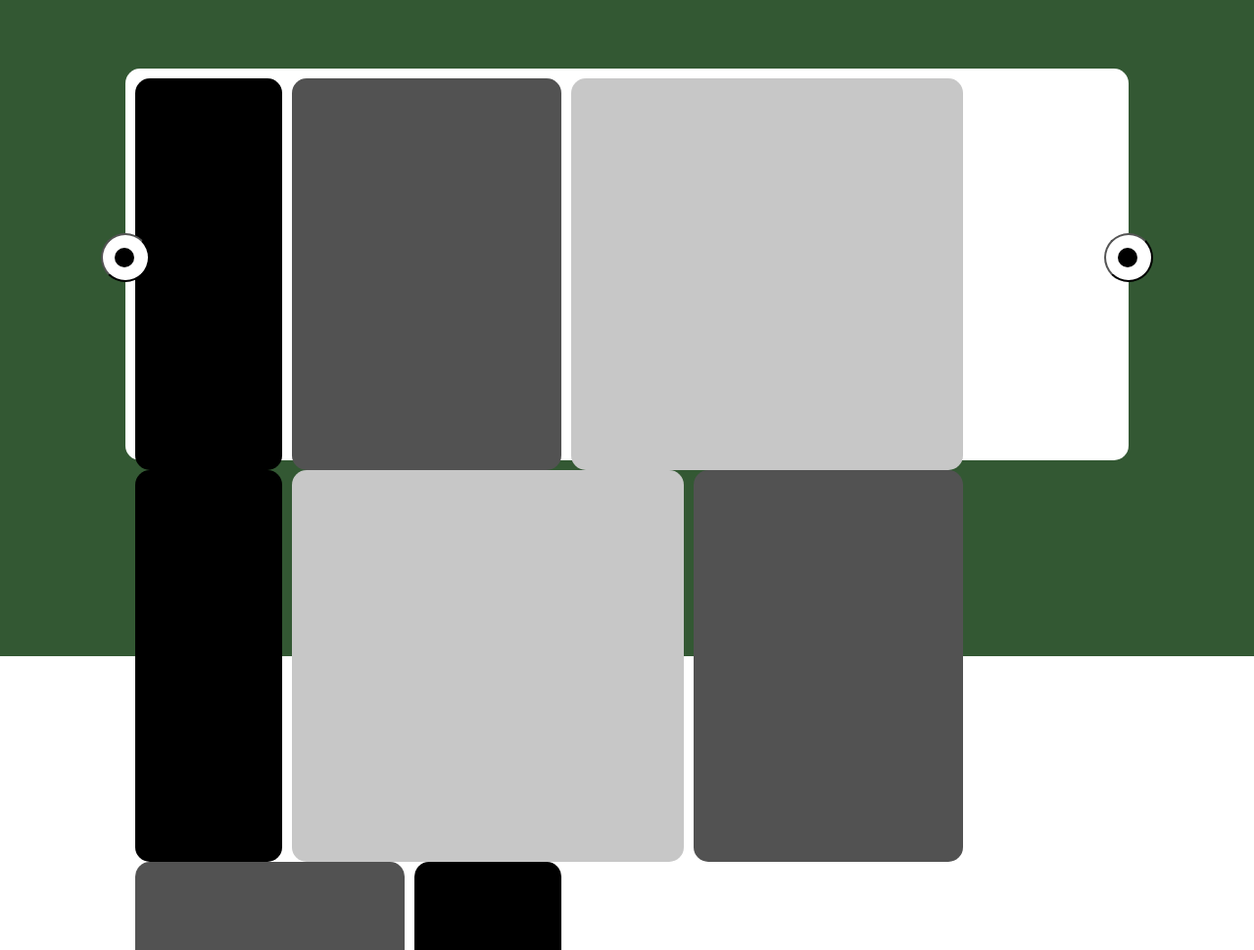
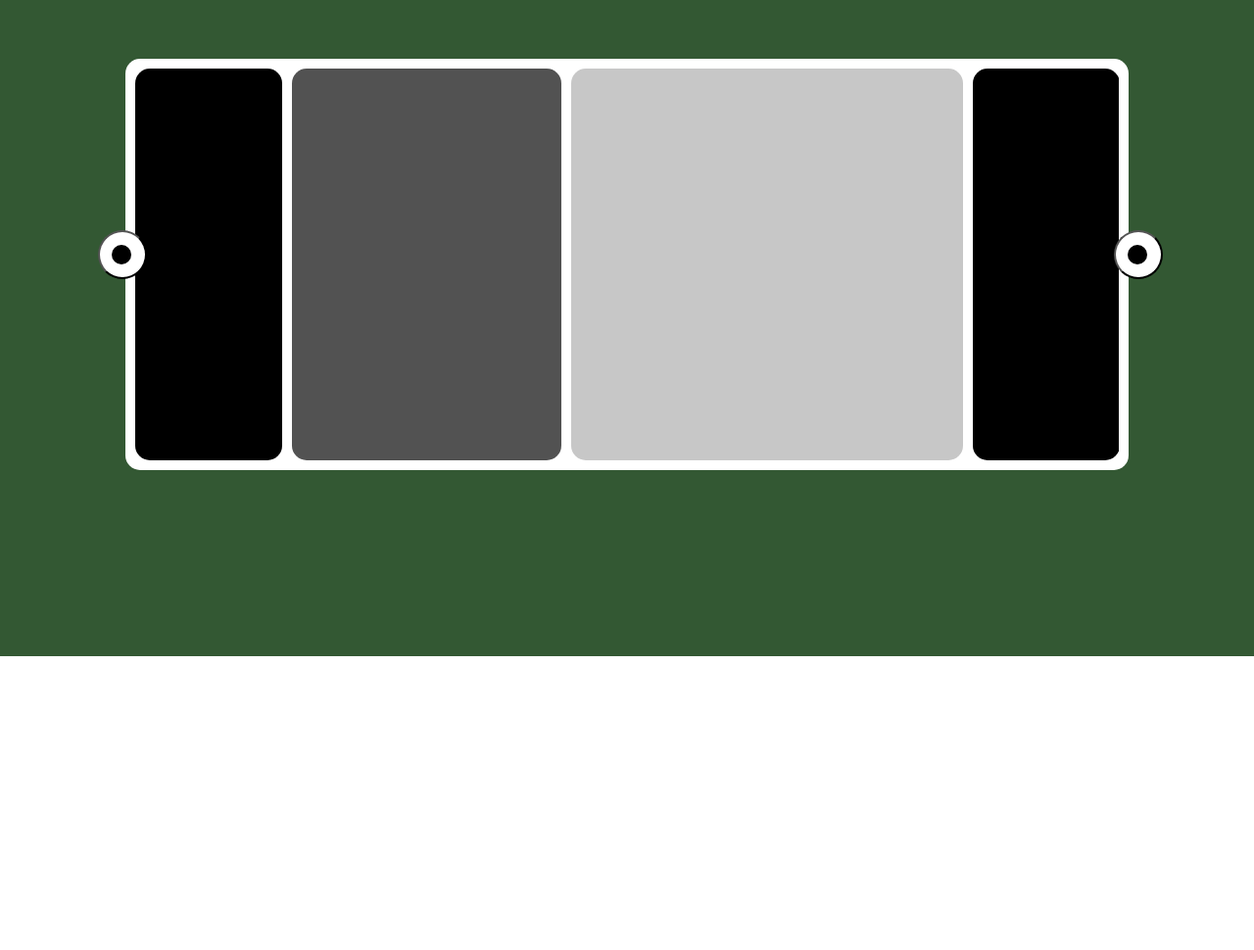
Before and after one commit to AnthoVDO/--FrontLooP--Element__challenge, a plain HTML site: page Loop 2 - step 3/index.html in a window 1280 px wide. Shown: the part 130-1100 px from the top of the page at 98% size. After the commit the page ends 800 px from the top, so only its background shows below. Drawn offline with Linux system fonts and the light colour scheme.

Commit message:
I continued the front loop element loop 2 step 3

```diff
--- a/Loop 2 - step 3/index.html
+++ b/Loop 2 - step 3/index.html
@@ -18,9 +18,10 @@
 
     <div class="wrap">
         <div class="container carousel">
-            <button class="btn carousel--prev"></button>
-            <button class="btn carousel--next"></button>
+
             <div class="carousel__box">
+                <button class="btn carousel--prev"></button>
+                <button class="btn carousel--next"></button>
                 <div class="carousel__wrapper__box">
                     <div class="littleBlack carousel__element"></div>
                     <div class="middleGrey carousel__element"></div>
--- a/Loop 2 - step 3/script.js
+++ b/Loop 2 - step 3/script.js
@@ -1,5 +1,3 @@
 const previous = document.querySelector('.carousel--prev');
 const next = document.querySelector('.carousel--next');
 const box = document.querySelector('.carousel__box');
-
-//box.style.transform = "translate(-5%)";
--- a/Loop 2 - step 3/style.css
+++ b/Loop 2 - step 3/style.css
@@ -18,44 +18,46 @@
     height: 100%;
     background-color: white;
     border-radius: 15px;
+    /*position: relative;*/
+    z-index: 1;
+}
+
+.carousel__box {
+    padding: 10px;
     position: relative;
 }
 
-.carousel__box {
+.carousel__wrapper__box {
+    overflow: hidden;
+    z-index: 2;
+    height: 400px;
     display: flex;
-    padding: 10px;
-    overflow: hidden;
-}
-
-.carousel__wrapper__box {
-    position: absolute;
-    height: 400px;
 }
 
 .littleBlack {
     border-radius: 15px;
+    flex: none;
     height: 400px;
     background-color: black;
     width: 150px;
-    float: left;
     margin-right: 10px;
 }
 
 .middleGrey {
     border-radius: 15px;
+    flex: none;
     height: 400px;
     background-color: rgb(82, 82, 82);
     width: 275px;
-    float: left;
     margin-right: 10px;
 }
 
 .bigGrey {
     border-radius: 15px;
+    flex: none;
     height: 400px;
     background-color: rgb(199, 199, 199);
     width: 400px;
-    float: left;
     margin-right: 10px;
 }
 
@@ -74,19 +76,20 @@
     width: 20px;
     height: 20px;
     border-radius: 50%;
-    z-index: 3;
+    z-index: 4;
     display: block;
     margin-left: 12px;
 }
 
 .carousel--prev {
-    left: -25px;
-    top: 42%;
-    z-index: 2;
+    z-index: 3;
+    left: -28px;
+    top: 50%;
+    top: 175px;
 }
 
 .carousel--next {
-    right: -25px;
-    top: 42%;
-    z-index: 2;
+    z-index: 3;
+    right: -35px;
+    top: 175px;
 }
```
